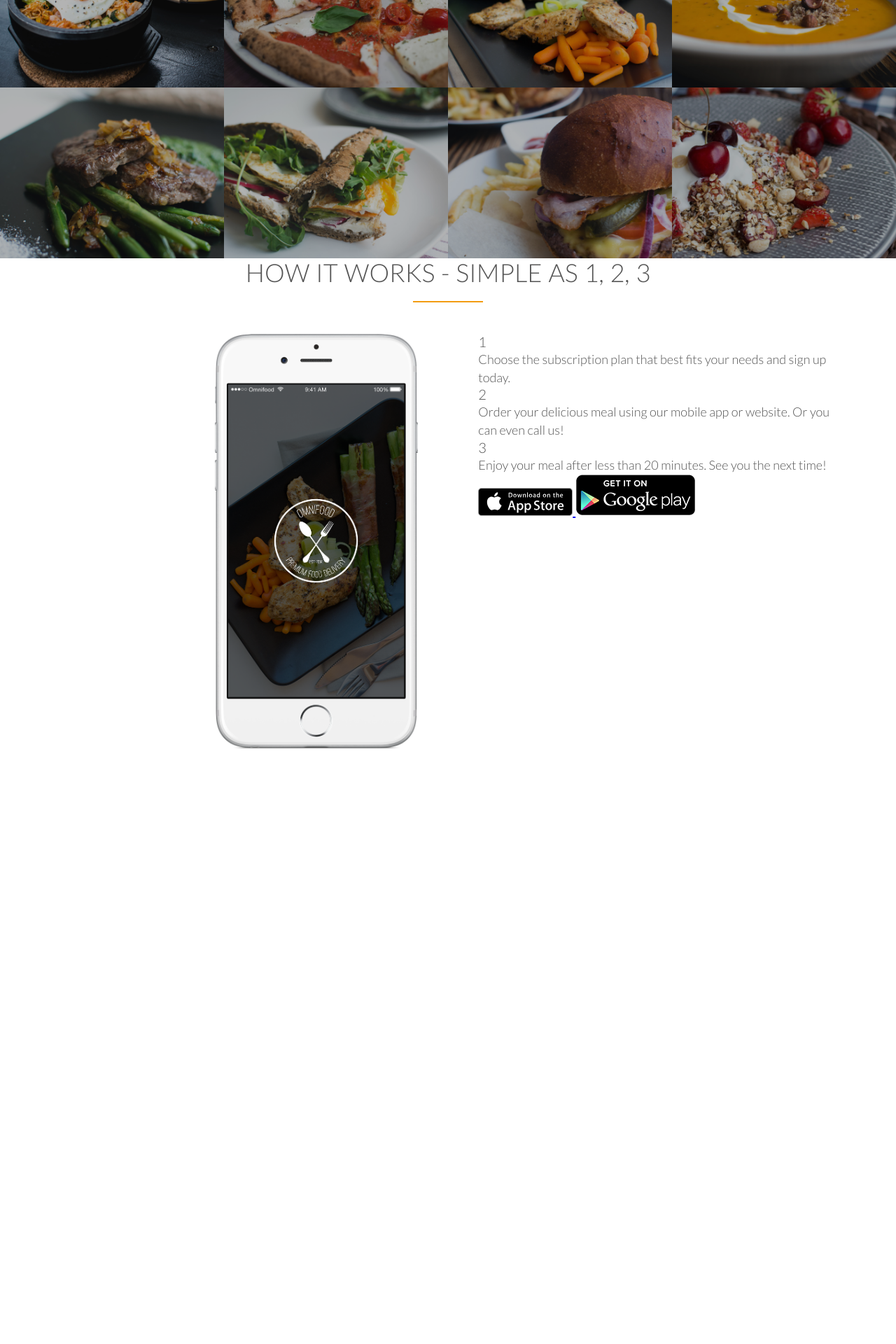
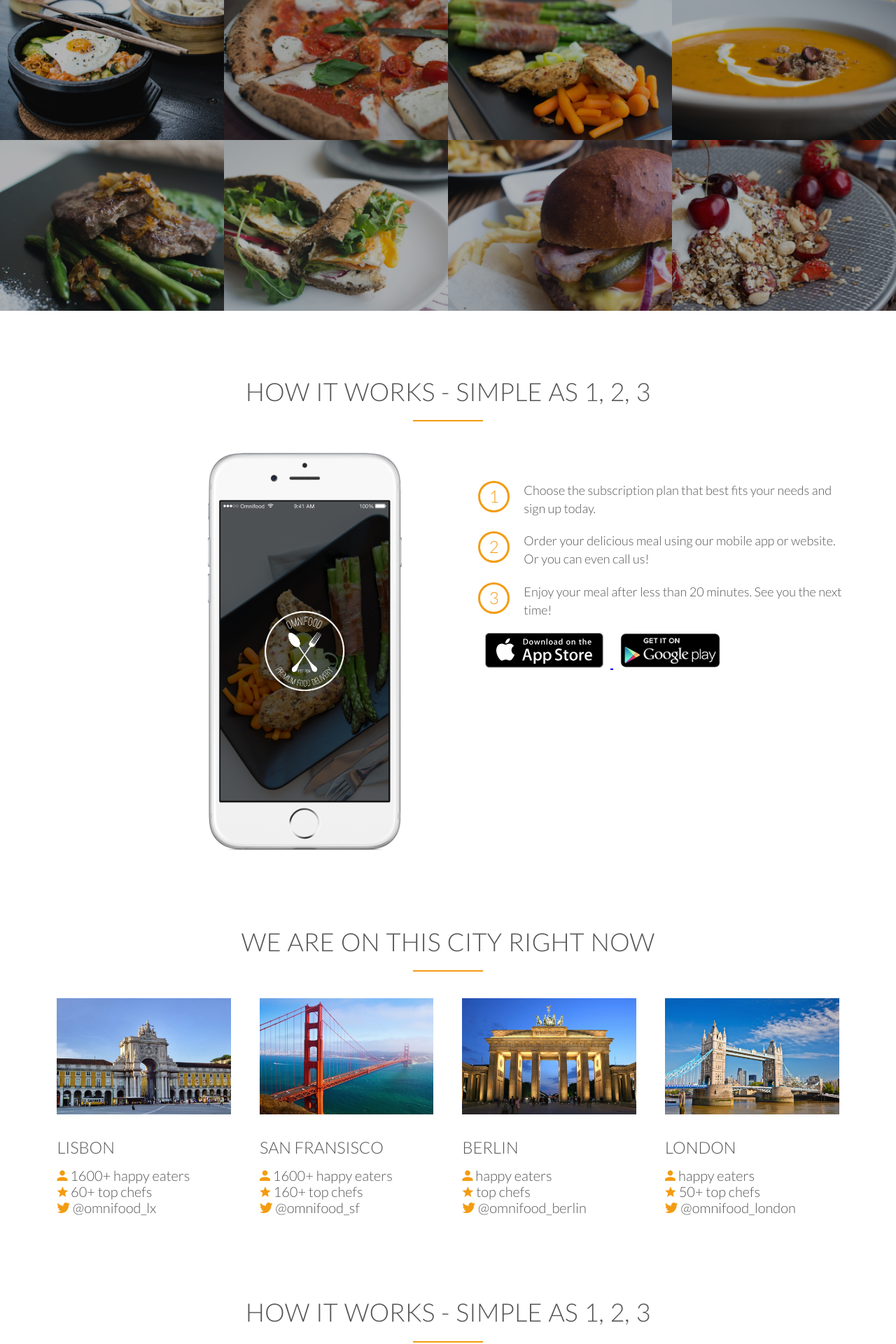
Before and after one commit to erickAndreas/mirror-omnifood-official, a PHP site: page / in a window 1280 px wide. Shown: the part 1520-3440 px from the top of the page at 70% size. Before the commit the page ends 2590 px from the top, so only its background shows below. Run offline with PHP 8.4, Linux system fonts and the light colour scheme; some libraries are stand-ins or nearby versions.

Commit message:
update section cities & customer-testimonials

```diff
--- a/index.html
+++ b/index.html
@@ -19,7 +19,7 @@
             <div class="row">
                 <img src="resource/assets/logo-white.png" alt="" class="brand">
                 <img src="resource/assets/logo.png" alt="Omnifood logo" class="black-brand">
-                <ul class="main-nav">
+                <ul class="main-nav ">
                     <li>
                         <a href="#features" class="cool-link">food delivery</a>
                     </li>
@@ -84,7 +84,7 @@
         </div>
     </section>
     <section class="meals" id="meals">
-        <ul class="meals-showcase">
+        <ul class="meals-showcase clearfix">
             <li>
                 <figure class="meal-photo">
                     <img src="./resource/assets/1.jpg" alt="Korean bibimbap with egg and vegetables">
@@ -92,14 +92,12 @@
             </li>
             <li>
                 <figure class="meal-photo">
-                    <img src="./resource/assets/2.jpg" alt="Simple italian pizza with cherry tomatoes
-">
+                    <img src="./resource/assets/2.jpg" alt="Simple italian pizza with cherry tomatoes">
                 </figure>
             </li>
             <li>
                 <figure class="meal-photo">
-                    <img src="./resource/assets/3.jpg" alt="Chicken breast steak with vegetables
-">
+                    <img src="./resource/assets/3.jpg" alt="Chicken breast steak with vegetables">
                 </figure>
             </li>
             <li>
@@ -108,7 +106,7 @@
                 </figure>
             </li>
         </ul>
-        <ul class="meals-showcase">
+        <ul class="meals-showcase clearfix">
             <li>
                 <figure class="meal-photo">
                     <img src="./resource/assets/5.jpg" alt="Paleo beef steak with vegetables">
@@ -121,8 +119,7 @@
             </li>
             <li>
                 <figure class="meal-photo">
-                    <img src="./resource/assets/7.jpg" alt="Burger with cheddar and bacon
-">
+                    <img src="./resource/assets/7.jpg" alt="Burger with cheddar and bacon">
                 </figure>
             </li>
             <li>
@@ -164,6 +161,111 @@
         </div>
         </div>
     </section>
+    <section class="cities-section" id="cities">
+        <div class="row">
+            <h2 class="text-centered line">WE ARE ON THIS CITY RIGHT NOW</h2>
+        </div>
+        <div class="row">
+            <div class="col span-1-of-4 box">
+                <img src="./resource/assets/lisbon-3.jpg" alt="Lisbon">
+                <h3>Lisbon</h3>
+                <div class="city-feature">
+                    <i class="icon ion-md-person icon-small"></i>
+                    1600+ happy eaters
+                </div>
+                <div class="city-feature">
+                    <i class="icon ion-md-star icon-small"></i>
+                    60+ top chefs
+                </div>
+                <div class="city-feature">
+                    <i class="icon ion-logo-twitter icon-small"></i>
+                    <a>@omnifood_lx</a>
+                </div>
+            </div>
+            <div class="col span-1-of-4 box">
+                <img src="./resource/assets/san-francisco.jpg" alt="San Fransisco">
+                <h3>San Fransisco</h3>
+                <div class="city-feature">
+                    <i class="icon ion-md-person icon-small"></i>
+                    1600+ happy eaters
+                </div>
+                <div class="city-feature">
+                    <i class="icon ion-md-star icon-small"></i>
+                    160+ top chefs
+                </div>
+                <div class="city-feature">
+                    <i class="icon ion-logo-twitter icon-small"></i>
+                    <a>@omnifood_sf</a>
+                </div>
+            </div>
+            <div class="col span-1-of-4 box">
+                <img src="./resource/assets/berlin.jpg" alt="Berlin">
+                <h3>Berlin</h3>
+                <div class="city-feature">
+                    <i class="icon ion-md-person icon-small"></i>
+                    <a>happy eaters</a>
+                </div>
+                <div class="city-feature">
+                    <i class="icon ion-md-star icon-small"></i>
+                    <a>top chefs</a>
+                </div>
+                <div class="city-feature">
+                    <i class="icon ion-logo-twitter icon-small"></i>
+                    <a>@omnifood_berlin</a>
+                </div>
+            </div>
+            <div class="col span-1-of-4 box">
+                <img src="./resource/assets/london.jpg" alt="London">
+                <h3>London</h3>
+                <div class="city-feature">
+                    <i class="icon ion-md-person icon-small"></i>
+                    <a>happy eaters</a>
+                </div>
+                <div class="city-feature">
+                    <i class="icon ion-md-star icon-small"></i>
+                    <a>50+ top chefs</a>
+                </div>
+                <div class="city-feature">
+                    <i class="icon ion-logo-twitter icon-small"></i>
+                    <a>@omnifood_london</a>
+                </div>
+            </div>
+        </div>
+    </section>
+    <section class="customers-testimonial">
+        <div class="row">
+            <h2 class="text-centered line">How it works - Simple as 1, 2, 3</h2>
+        </div>
+        <div class="row">
+            <div class="col span-1-of-3 box">
+                <blockquote>
+                    Omnifood is just awesome! I just launched a startup which leaves me with no time for cooking, so Omnifood is a life-saver.
+                    Now that I got used to it, I couldn't live without my daily meals!
+                    <cite>
+                        <img src="./resource/assets/customer-1.jpg" alt="Alberto Duncan photo">
+                    </cite>
+                </blockquote>
+            </div>
+            <div class="col span-1-of-3 box">
+                <blockquote>
+                    Inexpensive, healthy and great-tasting meals, delivered right to my home. We have lots of food delivery here in Lisbon, but
+                    no one comes even close to Omifood. Me and my family are so in love!
+                    <cite>
+                        <img src="./resource/assets/customer-2.jpg" alt="Joana Silva">
+                    </cite>
+                </blockquote>
+            </div>
+            <div class="col span-1-of-3 box">
+                <blockquote>
+                    Omnifood is just awesome! I just launched a startup which leaves me with no time for cooking, so Omnifood is a life-saver.
+                    Now that I got used to it, I couldn't live without my daily meals!
+                    <cite>
+                        <img src="./resource/assets/customer-3.jpg" alt="MIlton Chapman">
+                    </cite>
+                </blockquote>
+            </div>
+        </div>
+    </section>
 </body>
 
 </html>
--- a/resource/css/style.css
+++ b/resource/css/style.css
@@ -1,5 +1,7 @@
 /* -------------------------------------- */
+
 /*              BASIC SETTING             */
+
 /* -------------------------------------- */
 
 * {
@@ -18,9 +20,11 @@ html {
 }
 
 h1,
-h2, h3, h4 {
+h2,
+h3,
+h4 {
     font-weight: 300;
-    margin-bottom: 15px;
+    margin: 15px auto;
     text-transform: uppercase;
 }
 
@@ -38,18 +42,20 @@ h2 {
     letter-spacing: 0.5;
 }
 
-p{
+p {
     font-size: 90%;
     line-height: 145%;
 }
+
 /* reusable component */
+
 .row {
     margin: 0 auto;
     max-width: 1140px;
 }
 
-section{
-    margin: 50px 0;
+section {
+    margin: 80px 0;
 }
 
 .line::after {
@@ -62,24 +68,58 @@ section{
     margin-top: 20px;
 }
 
-.text-centered{
+.text-centered {
     text-align: center;
 }
 
-.mb-15{
+.mb-15 {
     margin-bottom: 15px;
 }
 
-.mb-20{
+.mb-20 {
     margin-bottom: 20px;
 }
 
-.mb-30{
+.mb-30 {
     margin-bottom: 30px;
 }
 
+.clearfix {
+    zoom: 1;
+}
+
+.clearfix::after {
+    content: '.';
+    display: block;
+    clear: both;
+    height: 0;
+    visibility: hidden;
+}
+
+/* ICONS */
+
+.icon-large {
+    font-size: 300%;
+    color: #f39c12;
+    display: block;
+}
+
+.icon-small {
+    font-size: 100%;
+    color: #f39c12;
+    display: inline-block;
+    text-align: center;
+}
+
+/* .city-feature i a:link,
+.city-feature i a:active {
+    color: #f39c12;
+} */
+
 /* -------------------------------------- */
+
 /*              HEADING                   */
+
 /* -------------------------------------- */
 
 header {
@@ -178,27 +218,21 @@ header {
 
 /* section features */
 
-.paragraph-line{
+.paragraph-line {
     width: 60%;
     margin: 0 auto;
     margin-bottom: 20px;
     padding: 0 20px;
 }
 
-.box{
+.box {
     padding: 1%;
     text-align: justify;
 }
 
-.icon-large{
-    font-size: 300%;
-    color: #f39c12;
-    display: block;
-}
-
 /* MEALS SECTION */
 
-.meals-showcase{
+.meals-showcase {
     width: 100%;
     list-style: none;
     margin: 0;
@@ -239,20 +273,53 @@ header {
 
 /* WORK STEP SECTION */
 
-.steps-box {
-    margin-top: 30px;
-}
-
 .steps-box:first-child {
     text-align: right;
-    /* float: right; */
-    padding-right: 3%;
+    padding-right: 5%;
+    margin-top: 30px;
 }
 
 .steps-box:last-child {
     padding-left: 3%;
+    margin-top: 70px;
 }
 
 .app-on-screen {
     width: 55%;
 }
+
+.works-step {
+    margin-bottom: 20px;
+}
+
+.works-step div {
+    display: inline-block;
+    color: #f39c12;
+    float: left;
+    font-size: 120%;
+    border: solid #f39c12;
+    height: 45px;
+    width: 45px;
+    border-radius: 50%;
+    text-align: center;
+    padding: 5px;
+    margin-right: 20px;
+}
+
+.btn-app img {
+    height: 50px;
+    width: auto;
+    margin: 0 10px;
+}
+
+/* -------------------------------------- */
+
+/*              CITIES                   */
+
+/* -------------------------------------- */
+
+.box img {
+    width: 100%;
+    height: auto;
+    margin-bottom: 15px;
+}
```
